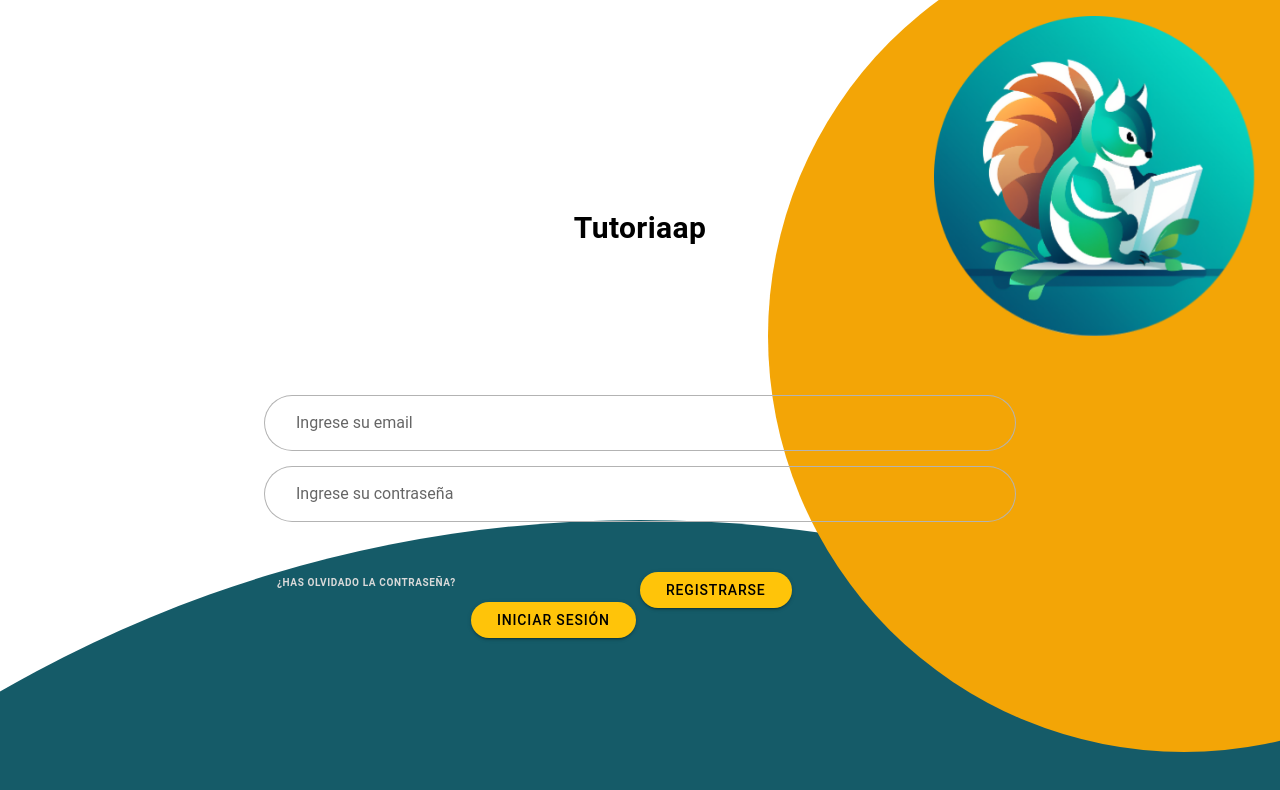
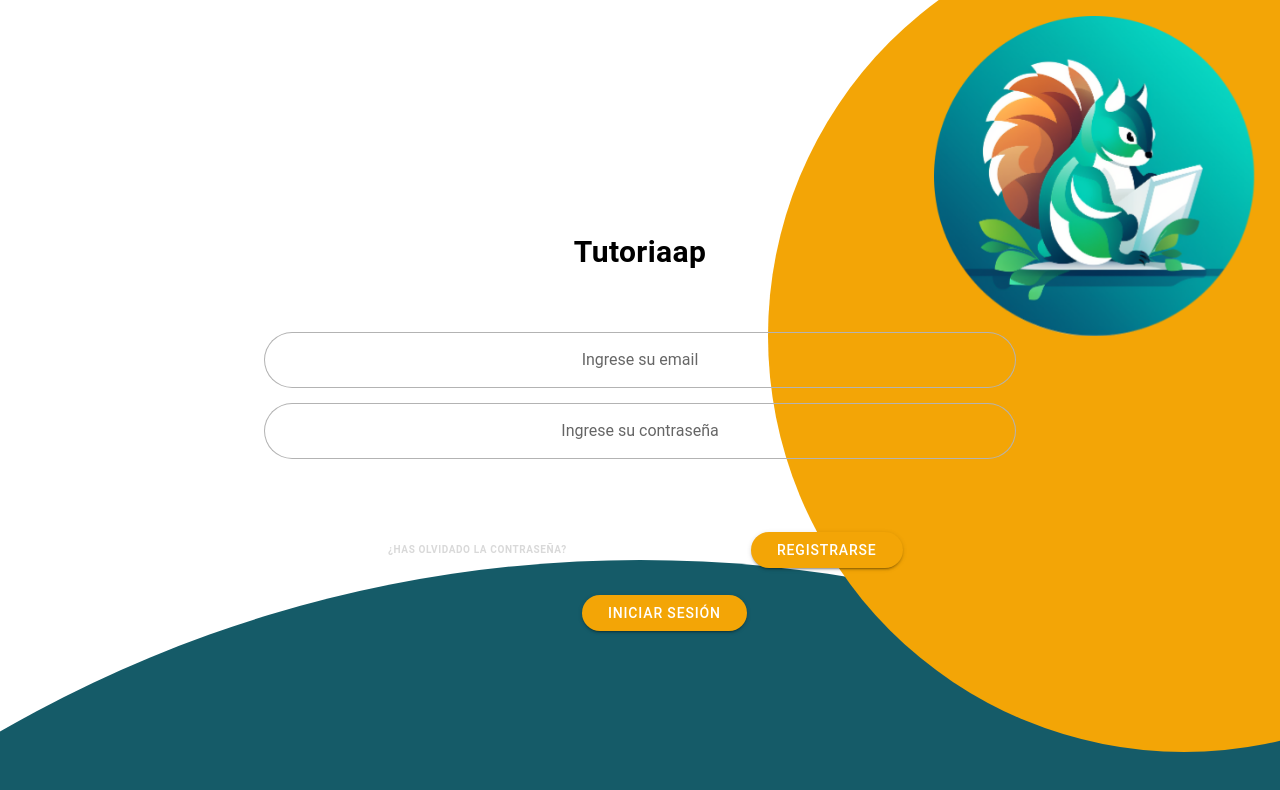
Before and after one commit to CBR-Byte/tutorias, a React (Vite) app: page /home in a window 1280 px wide. Shown: the top 790 px of the page. Built offline with nearby package versions, Linux system fonts and the light colour scheme.

Commit message:
css home fix

```diff
--- a/src/pages/Home.css
+++ b/src/pages/Home.css
@@ -7,7 +7,7 @@
     position: relative;
 }
 .grid{
-    margin-top: 25vh;
+    margin-top: 28vh;
 }
 .title{
     font-size: 30px;
@@ -17,19 +17,15 @@
     text-align: center;
 }
 .row {
-    margin-top: 10%;
-    margin-bottom: 10%;
+    margin-top: 5vh;
     margin-left: 20%;
     margin-right: 20%;
     max-height: 40px;
-}
-.button {
     text-align: center;
 }
 .forget {
     overflow: visible;
     font-size: 10px;
-    margin-top: -10px;
     font-weight: 700;
 }
 .logo {
@@ -50,11 +46,12 @@
 .circles {
     width:200vw;
     position: absolute;
-    top: 65%;
+    top: 70vh;
     left: -50vw;background: #155B68;
     height :200vw;
     border-radius: 50%;
   }
   .log {
-    margin-top:15vh;
+    margin-top:17vh;
+    margin-bottom:10px;
   }
--- a/src/pages/Home.tsx
+++ b/src/pages/Home.tsx
@@ -121,16 +121,16 @@ const Home: React.FC = () => {
                         ¿HAS OLVIDADO LA CONTRASEÑA?{" "}
                       </IonButton>
                       <IonButton
-                        style={{ marginTop: "80px", marginBottom: "20px" }}
+                        className="log"
                         shape='round'
-                        color='warning'
                         slot='start'
                         type='submit'
                       >
                         Iniciar sesión
                       </IonButton>
                       <IonRouterLink routerLink='/register'>
-                        <IonButton shape='round' color='warning'>
+                        <IonButton
+                          shape='round'>
                           Registrarse
                         </IonButton>
                       </IonRouterLink>
```
